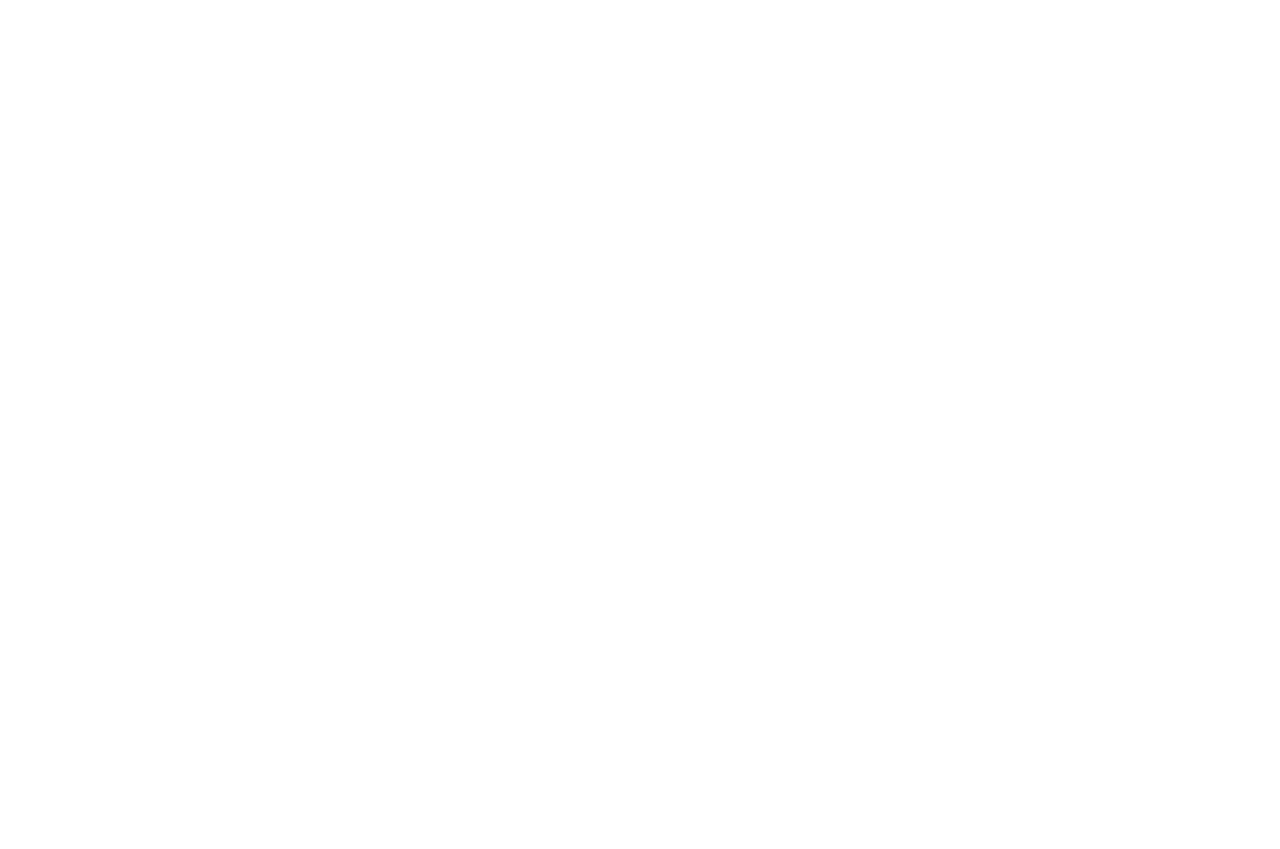
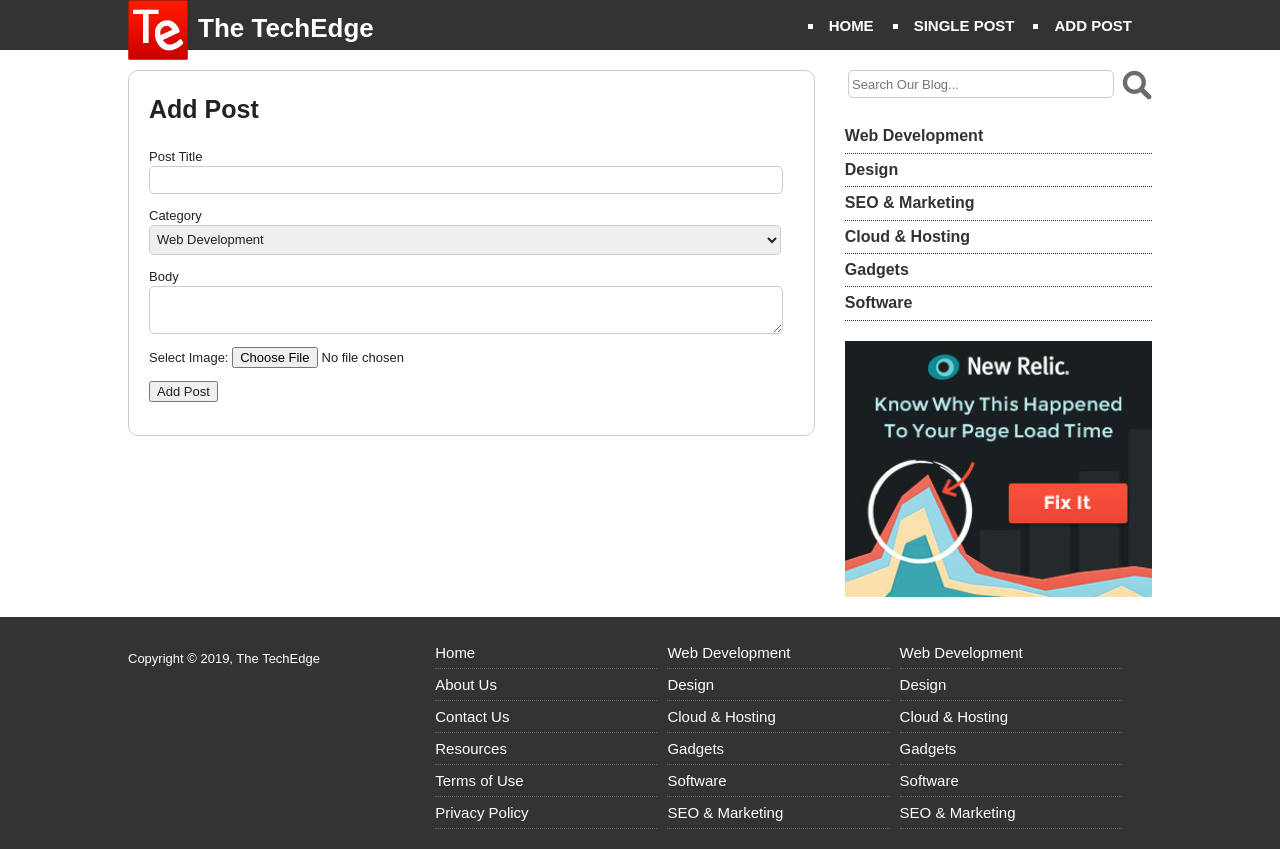
Before and after one commit to marselgray/blog, a plain HTML site: page add-post.html in a window 1280 px wide. Before the commit the page ends 800 px from the top, so only its background shows below. Drawn offline with Linux system fonts and the light colour scheme.

Commit message:
Add Post

```diff
--- a/add-post.html
+++ b/add-post.html
@@ -0,0 +1,153 @@
+<!DOCTYPE html>
+<html class="no-js">
+    <head>
+        <meta charset="utf-8">
+        <meta http-equiv="X-UA-Compatible" content="IE=edge,chrome=1">
+        <title>Add Post</title>
+        <meta name="viewport" content="width=device-width, initial-scale=1">
+
+		<!-- Include Stylesheets -->
+        <link rel="stylesheet" href="css/normalize.css">
+        <link rel="stylesheet" href="css/main.css">
+
+		<!-- Include JQuery -->
+		<script src="js/vendor/jquery-1.11.0.min.js"></script>
+		<!-- Modernizr -->
+        <script src="js/vendor/modernizr-2.6.2.min.js"></script>
+		<!-- Main JavaScript -->
+		<script src="js/main.js"></script>
+    </head>
+    <body>
+		<header id="main-header">
+			<div class="container">
+				<div id="branding">
+					<img src="img/logo.png" alt="The TechEdge">
+					<h1>The TechEdge</h1>
+				</div>
+
+				<!-- branding -->
+				<nav id="main-nav">
+					<ul>
+						<li><a href="index.html">Home</a></li>
+						<li><a href="single-post.html">Single Post</a></li>
+						<li><a href="add-post.html">Add Post</a></li>
+					</ul>
+				</nav>
+			</div>
+		</header>
+
+		<!-- container -->
+		<div class="container">
+		<aside id="sidebar">
+
+			<div class="search">
+				<form>
+					<input type="search" placeholder="Search Our Blog..."><input type="image" src="img/search.png" alt="Search">
+				</form>
+			</div><!-- search -->
+			<div class="clearfix"></div>
+
+			<nav id="sub-nav">
+				<ul>
+					<li><a href="#">Web Development</a></li>
+					<li><a href="#">Design</a></li>
+					<li><a href="#">SEO & Marketing</a></li>
+					<li><a href="#">Cloud & Hosting</a></li>
+					<li><a href="#">Gadgets</a></li>
+					<li><a href="#">Software</a></li>
+				</ul>
+			</nav>
+
+			<div class="ad">
+				<img src="img/ad.jpg" alt="Advertisement">
+			</div>
+		</aside>
+
+		<section id="content">
+			<div class="add-form">
+				<h2>Add Post</h2>
+
+				<form >
+					<p>
+						<label>Post Title</label>
+						<input type="text">
+					</p>
+
+					<p>
+						<label>Category</label>
+						<select>
+							<option value="">Web Development</option>
+							<option value="">Design</option>
+							<option value="">Cloud & Hosting</option>
+							<option value="">Gadgets</option>
+							<option value="">Software</option>
+							<option value="">SEO & Marketing</option>
+						</select>
+					</p>
+
+					<p>
+						<label>Body</label>
+						<textarea></textarea>
+					</p>
+
+					<p>
+						<label>Select Image:</label>
+						<input type="file">
+					</p>
+
+					<p>
+						<button>Add Post</button>
+					</p>
+
+				</form>
+			</div>
+		</section>
+		<div class="clearfix"></div>
+		</div>
+		<!-- container -->
+
+		<footer id="main-footer">
+                <div class="container">
+
+					<div class="footer-right">
+						<nav class="footer-nav">
+							<ul>
+								<li><a href="#" class="active">Home</a></li>
+								<li><a href="#">About Us</a></li>
+								<li><a href="#">Contact Us</a></li>
+								<li><a href="#">Resources</a></li>
+								<li><a href="#">Terms of Use</a></li>
+								<li><a href="#">Privacy Policy</a></li>
+							</ul>
+						</nav>
+
+						<nav class="footer-nav">
+							<ul>
+								<li><a href="#" class="active">Web Development</a></li>
+								<li><a href="#">Design</a></li>
+								<li><a href="#">Cloud & Hosting</a></li>
+								<li><a href="#">Gadgets</a></li>
+								<li><a href="#">Software</a></li>
+								<li><a href="#">SEO & Marketing</a></li>
+							</ul>
+						</nav>
+
+						<nav class="footer-nav">
+							<ul>
+								<li><a href="#" class="active">Web Development</a></li>
+								<li><a href="#">Design</a></li>
+								<li><a href="#">Cloud & Hosting</a></li>
+								<li><a href="#">Gadgets</a></li>
+								<li><a href="#">Software</a></li>
+								<li><a href="#">SEO & Marketing</a></li>
+							</ul>
+						</nav>
+					</div>
+
+					<div class="footer-left">
+						<p class="copy">Copyright &copy; 2019, The TechEdge</p>
+					</div>
+				</div>
+			</footer>
+    </body>
+</html>
--- a/css/main.css
+++ b/css/main.css
@@ -309,6 +309,30 @@ textarea {
 		width: 97%;
 	}
 
+	.add-form input[type="text"]{
+		border: 1px solid #ccc;
+		border-radius: 5px;
+		height: 20px;
+		padding: 3px;
+		width: 97%;
+	}
+
+	.add-form select{
+		border: 1px solid #ccc;
+		border-radius: 5px;
+		height: 30px;
+		padding: 3px;
+		width: 98%;
+	}
+
+	.add-form textarea{
+		border: 1px solid #ccc;
+		border-radius: 5px;
+		padding: 3px;
+		height: 40px;
+		width: 97%;
+	}
+
 /* ==========================================================================
    Media Queries
    ========================================================================== */
```
